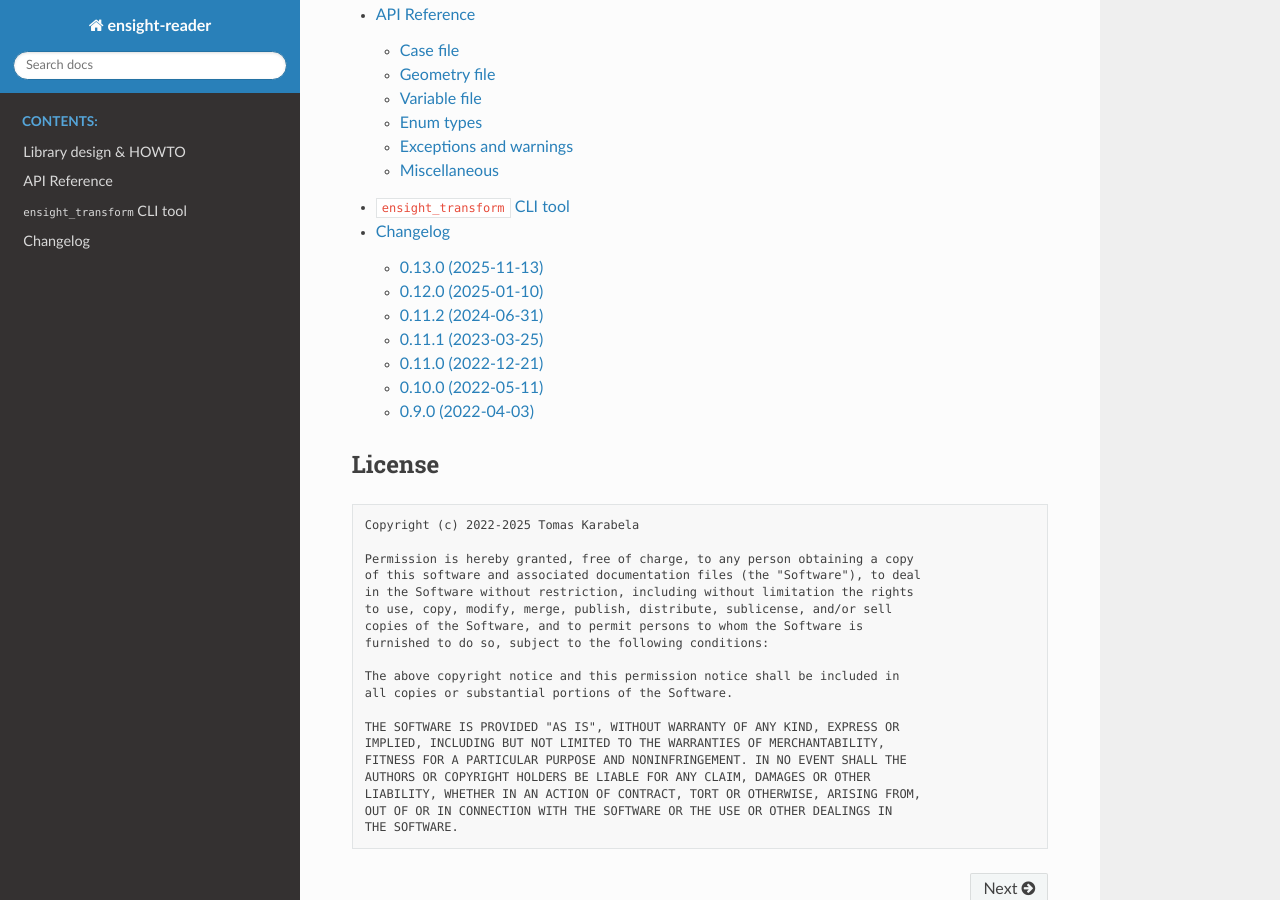
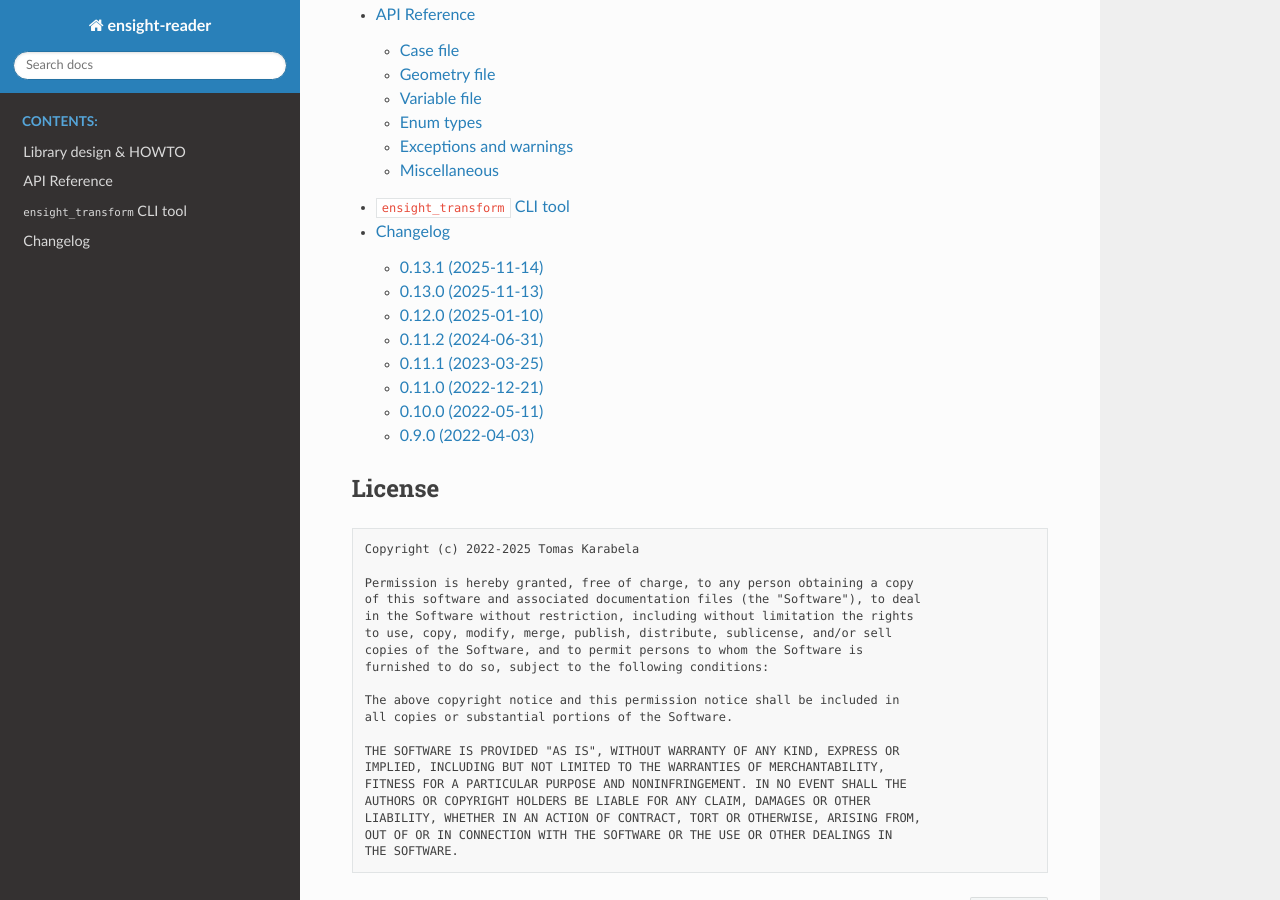
Before and after one commit to tkarabela/ensight-reader, a Sphinx documentation site: the page built from docs/source/index.rst, in a window 1280 px wide and 900 px high, scrolled down 1162 px. Built offline with Sphinx 7.4.7 and the Read the Docs theme 3.1.0, drawn with Linux system fonts in a browser that asks for light colours.

Commit message:
version: 0.13.1

```diff
--- a/docs/source/changelog.rst
+++ b/docs/source/changelog.rst
@@ -1,13 +1,17 @@
 Changelog
 =========
+
+0.13.1 (2025-11-14)
+-------------------
+- Updated caching strategy for consistency in face of manual changes to ``EnsightGeometryFile``
 
 0.13.0 (2025-11-13)
 -------------------
 
 - Added visitor methods for geometry and variables
 - Added methods for applying affine transformation
-- Improved filename handling in `EnsightCaseFile.copy_part_variables()` (keeps source filename or user can specify new filename)
-- Improved `EnsightVariableFileSet` API, user no longer needs to specify `EnsightGeometryFile` in typical use-cases
+- Improved filename handling in ``EnsightCaseFile.copy_part_variables()`` (keeps source filename or user can specify new filename)
+- Improved ``EnsightVariableFileSet`` API, user no longer needs to specify ``EnsightGeometryFile`` in typical use-cases
 - Added support for Python 3.14
 - Minimum NumPy version is now 1.22
 
--- a/ensightreader.py
+++ b/ensightreader.py
@@ -41,7 +41,7 @@ SeekableBufferedWriter = Union[BinaryIO, _mmap.mmap]
 Float32NDArray = npt.NDArray[np.float32]
 Int32NDArray = npt.NDArray[np.int32]
 
-__version__ = "0.13.0"
+__version__ = "0.13.1"
 
 __all__ = [
     "read_case",
```
